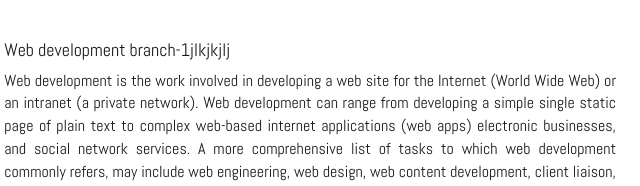
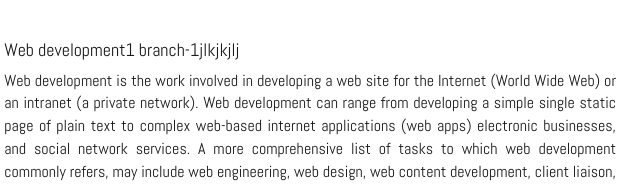
Before and after one commit to kajiman-lim/kchongbang, a plain HTML site: page index.html in a window 1280 px wide. Shown: the part 606-792 px from the top of the page, 559-1199 px from the left. Drawn offline with nearby package versions, Linux system fonts and the light colour scheme.

Commit message:
Update index.html
dfdf

```diff
--- a/index.html
+++ b/index.html
@@ -103,7 +103,7 @@
     <p>Step Project 2018 / Team 12</p>
   </div>
   <div class="r-side">
-    <h4>Web development branch-1jlkjkjlj</h4>
+    <h4>Web development1 branch-1jlkjkjlj</h4>
     <p>
       Web development is the work involved in developing a web site for the Internet (World Wide Web) or an intranet (a private network). Web development can range from developing a simple single static page of plain text to complex web-based internet applications (web apps) electronic businesses, and social network services. A more comprehensive list of tasks to which web development commonly refers, may include web engineering, web design, web content development, client liaison, client-side/server-side scripting, web server and network security configuration, and e-commerce development.
     </p>
```
